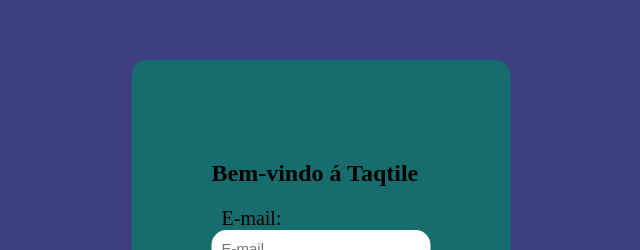
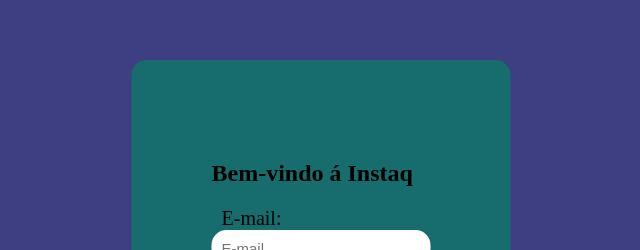
Before and after one commit to Sabrina-Marks/desafio-taqtile, a React (Vite) app in the folder taqtile/: page / in a window 1280 px wide. Shown: the part 125-375 px from the top of the page, without its empty margins (319-959 px from the left). Built offline with nearby package versions, Linux system fonts and the light colour scheme.

Commit message:
requested changes made

```diff
--- a/taqtile/src/pages/Login/Login.tsx
+++ b/taqtile/src/pages/Login/Login.tsx
@@ -4,7 +4,7 @@
   return (
     <div className={"container-login"}>
 
-         <h2> Bem-vindo á Taqtile</h2>
+         <h2> Bem-vindo á Instaq </h2>
 
         <label htmlFor={"E-mail"} className={"label-login"}>E-mail: </label>
         <br />
```
